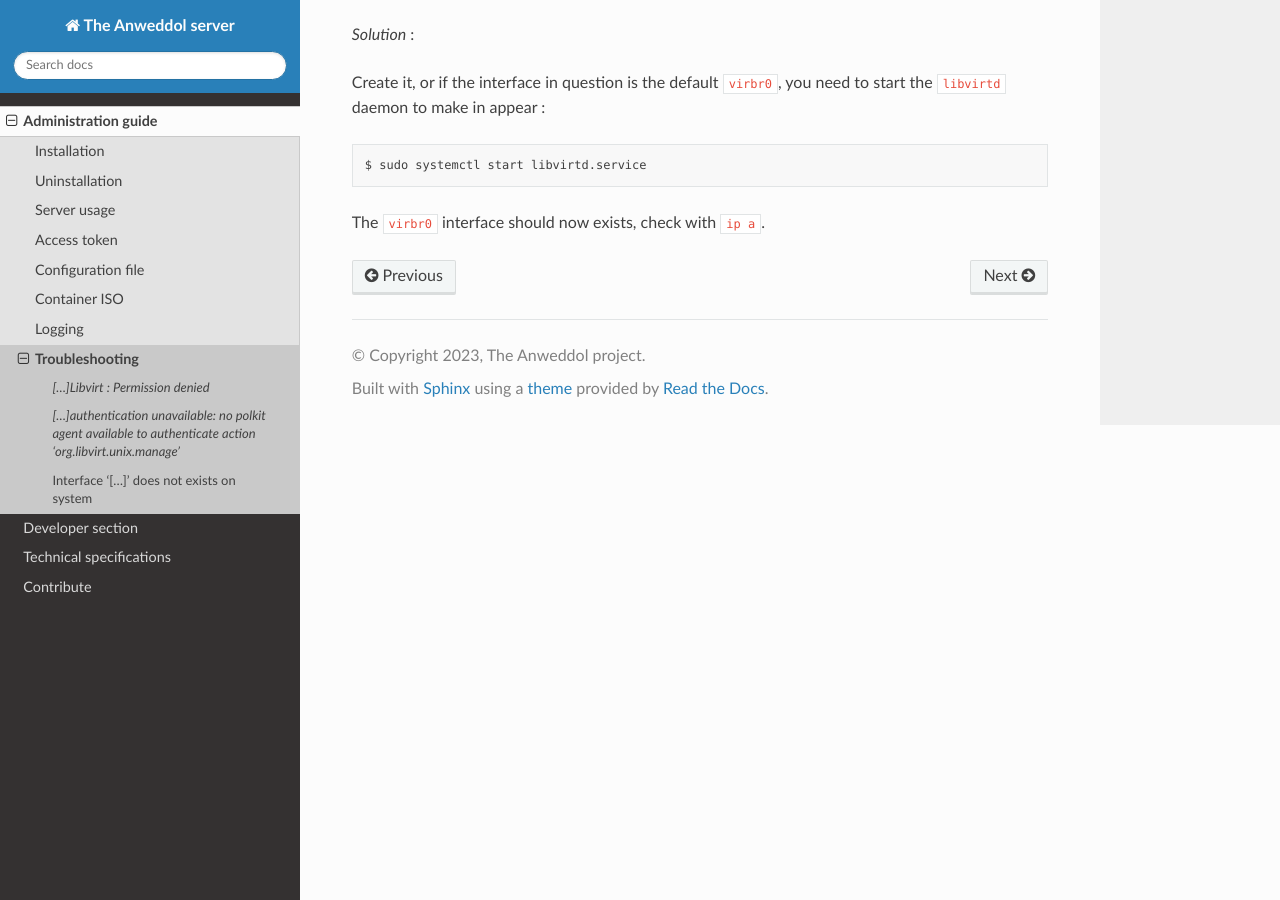
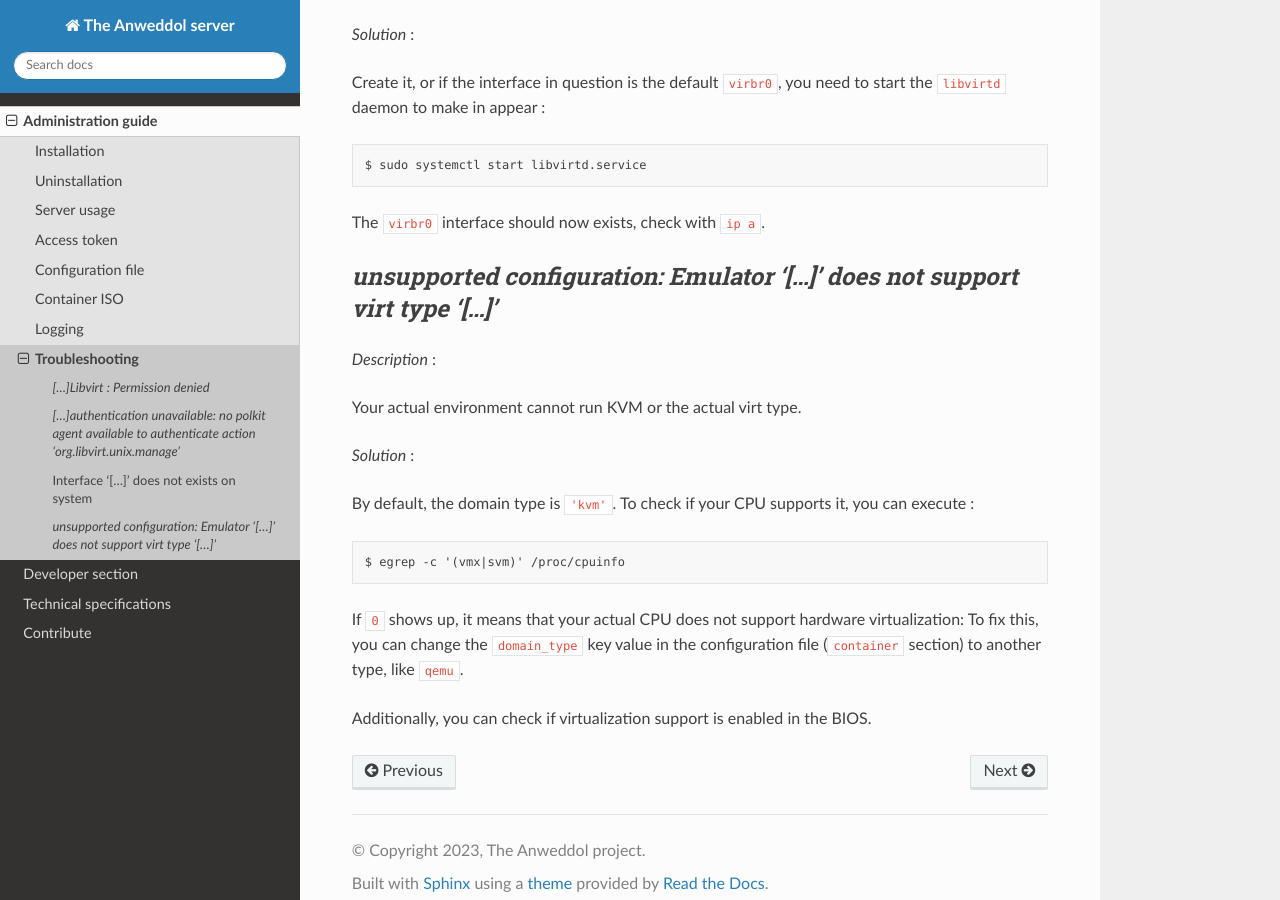
Before and after one commit to Darnethal0z/Anweddol-server, a Sphinx documentation site: the page built from docs/source/administration_guide/troubleshooting.md, in a window 1280 px wide and 900 px high, scrolled down 1212 px. Built offline with Sphinx 7.4.7 and the Read the Docs theme 2.0.0, drawn with Linux system fonts in a browser that asks for light colours.

Commit message:
Fixed external domain type modification + Added affiliated documentation

````diff
--- a/docs/source/administration_guide/troubleshooting.md
+++ b/docs/source/administration_guide/troubleshooting.md
@@ -55,3 +55,21 @@ $ sudo systemctl start libvirtd.service
 ```
 
 The `virbr0` interface should now exists, check with `ip a`.
+
+## *unsupported configuration: Emulator '[...]' does not support virt type '[...]'*
+
+*Description* :
+
+Your actual environment cannot run KVM or the actual virt type.
+
+*Solution* :
+
+By default, the domain type is `'kvm'`. To check if your CPU supports it, you can execute :
+
+```
+$ egrep -c '(vmx|svm)' /proc/cpuinfo
+```
+
+If `0` shows up, it means that your actual CPU does not support hardware virtualization: To fix this, you can change the `domain_type` key value in the configuration file (`container` section) to another type, like `qemu`.
+
+Additionally, you can check if virtualization support is enabled in the BIOS.
````
Also changed, not shown: 1 other file.
